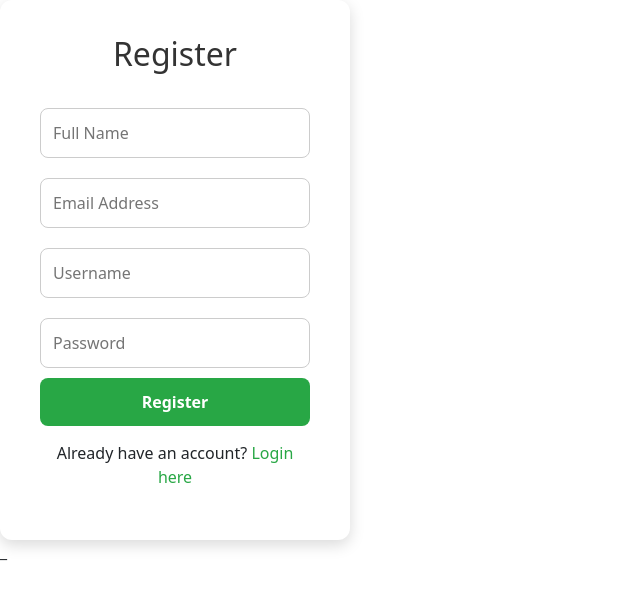
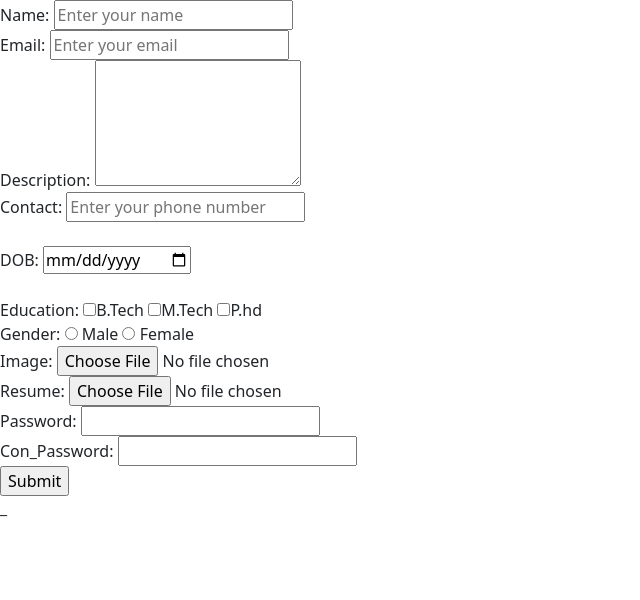
Before and after one commit to Aditya2003-24/Django, a Django app: page /ragi/ in a window 1280 px wide. Shown: the part 56-656 px from the top of the page, without its empty margins (0-640 px from the left). Run offline with Django 5.2, Linux system fonts and the light colour scheme.

Commit message:
new code

```diff
--- a/project/app/templates/ragistion.html
+++ b/project/app/templates/ragistion.html
@@ -1,16 +1,55 @@
 {% extends 'base.html' %}
 
 {% block content %}
-  <div class="register-container">
-    <h2>Register</h2>
-    <form action="/register" method="post">
-      <input type="text" name="fullname" placeholder="Full Name" required>
-      <input type="email" name="email" placeholder="Email Address" required>
-      <input type="text" name="username" placeholder="Username" required>
-      <input type="password" name="password" placeholder="Password" required>
-      <input type="submit" value="Register">
-    </form>
-    <p>Already have an account? <a href="#">Login here</a></p>
-  </div>{% endblock %}
+ {% comment %} <a href="{% url 'index' %}">Back</a> {% endcomment %}
+
+<form action="{% url 'register' %}" method="post" enctype="multipart/form-data">
+
+    {% csrf_token %}
+   <label for="username">Name:</label>
+   <input type="text" name="username" placeholder="Enter your name">
+   <br>
+   <label for="email">Email:</label>
+   <input type="email" name="email" placeholder="Enter your email">
+   <br>
+   <label for="detail">Description:</label>
+   <textarea name="detail" cols="20" rows="5"></textarea>
+   <br>
+   <label for="phone">Contact:</label>
+   <input type="tel" name="phone" pattern="[0-9]{10}" maxlength="10" placeholder="Enter your phone number">
+   <br>
+   <br>
+   <label for="dob">DOB:</label>
+   <input type="date" name="dob" min="2007-01-01">
+   <br>
+   <br>
+   <label for="subscribe">Education:</label>
+   <input type="checkbox" name="subscribe" value="one" >B.Tech
+   <input type="checkbox" name="subscribe" value="two" >M.Tech
+   <input type="checkbox" name="subscribe" value="three">P.hd
+
+   <br>
+   <label for="gender">Gender:</label>
+   <input type="radio" name="gender" value="male"> Male
+   <input type="radio" name="gender" value="female"> Female
+   <br>
+   <label for="profile-pic">Image:</label>
+   <input type="file" name="profile-pic" accept=".jpeg, .png" >
+   <br>
+
+   <label for="resume">Resume:</label>
+   <input type="file" name="resume" accept=".pdf, .doc" >
+   <br>
+   <label for="password">Password:</label>
+   <input type="password" name="password">
+   <br>
+   <label for="password">Con_Password:</label>
+   <input type="password" name="cpassword">
+   <br>
+   <input type="submit" value="Submit">
+
+</form>
+
+ {% endblock %}
 
 {% block title %}ragistion page{% endblock %}
--- a/project/app/views.py
+++ b/project/app/views.py
@@ -19,3 +19,9 @@ def ragi(request):
 
 def log(request):
     return render(request,'login.html')
+
+def register(request):
+    print('register page')
+    print(request.method)
+    print(request.POST)
+    print(request.FILES)
--- a/project/project/urls.py
+++ b/project/project/urls.py
@@ -25,5 +25,6 @@ urlpatterns = [
     path('about/',views.about,name='about'),
     path('contact/',views.contact,name='contact'),
     path('ragi/',views.ragi,name='ragi'),
-    path('log/',views.log,name='log')
+    path('log/',views.log,name='log'),
+    path('register/',views.register,name='register'),
 ]
```
